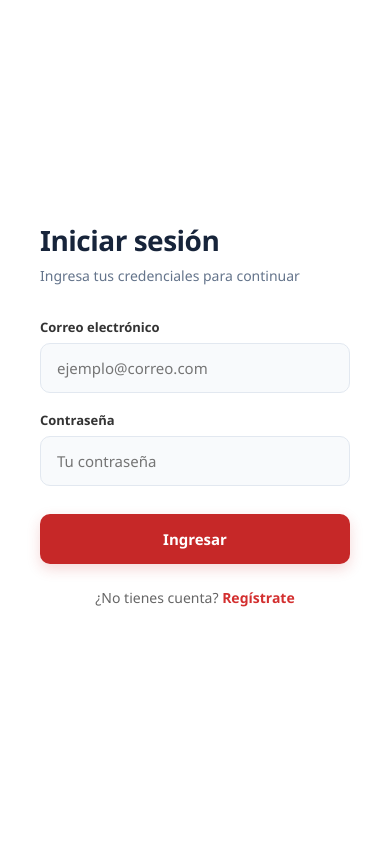
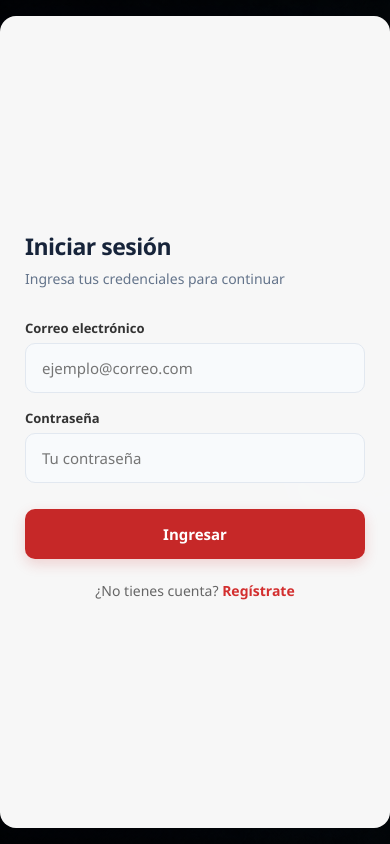
Before and after one commit to arturobravosesgo10-jpg/sig-bombers-oruro, a Flask app: template bomberos-oruro/templates/index.html in a window 390 px wide. Run offline with Flask 3, Linux system fonts and the light colour scheme; the template is opened without the code that fills it, so the values that code supplies are empty; some libraries are stand-ins or nearby versions.

Commit message:
reestauracion del style

```diff
--- a/bomberos-oruro/static/css/style.css
+++ b/bomberos-oruro/static/css/style.css
@@ -15,91 +15,47 @@ body {
 }
 
 /* ========================================= */
-/* LOGIN MODERNO */
+/* LOGIN CON IMAGEN DE FONDO */
 /* ========================================= */
 
 .pantalla-login {
     width: 100%;
     height: 100vh;
     display: flex;
-    background: #0f0f0f;
-}
-
-.login-fondo {
-    flex: 1.2;
-    background: linear-gradient(145deg, #7f0000 0%, #b71c1c 40%, #e53935 100%);
-    display: flex;
-    align-items: center;
-    justify-content: center;
-    color: white;
-    padding: 40px;
+    justify-content: flex-end; /* formulario a la derecha en PC */
+    align-items: stretch;
+    background-image: url('/static/img/login-desktop.jpg');
+    background-size: cover;
+    background-position: center;
+    background-repeat: no-repeat;
     position: relative;
-    overflow: hidden;
-}
-
-.login-fondo::before {
+}
+
+/* Capa oscura solo en el lado del formulario (opcional, se puede quitar) */
+.pantalla-login::before {
     content: "";
     position: absolute;
-    width: 400px;
-    height: 400px;
-    background: rgba(255,255,255,0.06);
-    border-radius: 50%;
-    top: -100px;
-    left: -100px;
-}
-
-.login-fondo::after {
-    content: "";
-    position: absolute;
-    width: 300px;
-    height: 300px;
-    background: rgba(255,255,255,0.04);
-    border-radius: 50%;
-    bottom: -80px;
-    right: -60px;
-}
-
-.login-info {
-    text-align: center;
-    max-width: 420px;
+    inset: 0;
+    background: linear-gradient(to right, rgba(0,0,0,0.15) 0%, rgba(0,0,0,0.55) 70%);
+    z-index: 1;
+}
+
+.login-fondo {
+    display: none !important;
+}
+
+.login-panel {
     position: relative;
     z-index: 2;
-}
-
-.logo-grande {
-    font-size: 90px;
-    margin-bottom: 18px;
-    filter: drop-shadow(0 8px 20px rgba(0,0,0,0.3));
-}
-
-.login-info h1 {
-    font-size: 48px;
-    font-weight: 800;
-    margin-bottom: 12px;
-    letter-spacing: -1px;
-}
-
-.login-info p {
-    font-size: 18px;
-    opacity: 0.92;
-    font-weight: 400;
-}
-
-.login-info .subtitulo {
-    margin-top: 10px;
-    font-size: 15px;
-    opacity: 0.75;
-    font-weight: 300;
-}
-
-.login-panel {
-    width: 460px;
-    background: #ffffff;
+    width: 440px;
+    min-height: 100vh;
+    background: rgba(255, 255, 255, 0.97);
+    backdrop-filter: blur(12px);
     display: flex;
     align-items: center;
     justify-content: center;
-    padding: 50px 40px;
-    box-shadow: -20px 0 60px rgba(0,0,0,0.25);
+    padding: 40px;
+    box-shadow: -15px 0 40px rgba(0, 0, 0, 0.25);
 }
 
 .login {
@@ -115,15 +71,15 @@ body {
 }
 
 .login-descripcion {
-    color: #777;
+    color: #666;
     font-size: 14px;
-    margin-bottom: 30px;
+    margin-bottom: 28px;
 }
 
 .login label {
     display: block;
-    margin-top: 18px;
-    margin-bottom: 7px;
+    margin-top: 16px;
+    margin-bottom: 6px;
     font-weight: 600;
     font-size: 13px;
     color: #333;
@@ -148,7 +104,7 @@ body {
 
 #btnLogin, #btnRegistro {
     width: 100%;
-    margin-top: 28px;
+    margin-top: 26px;
     padding: 15px;
     border: none;
     border-radius: 12px;
@@ -174,7 +130,7 @@ body {
 }
 
 .mensaje-login {
-    margin-top: 16px;
+    margin-top: 14px;
     color: #d32f2f !important;
     font-weight: 600;
     font-size: 13px;
@@ -182,7 +138,7 @@ body {
 }
 
 .enlace-registro {
-    margin-top: 24px;
+    margin-top: 22px;
     font-size: 14px;
     color: #666;
     text-align: center;
@@ -196,6 +152,29 @@ body {
 
 .enlace-registro a:hover {
     text-decoration: underline;
+}
+
+/* ===== CELULAR: formulario centrado ===== */
+@media (max-width: 768px) {
+    .pantalla-login {
+        justify-content: center;
+        align-items: center;
+        background-image: url('/static/img/login-mobile.jpg');
+    }
+
+    .pantalla-login::before {
+        background: rgba(0, 0, 0, 0.45);
+    }
+
+    .login-panel {
+        width: 100%;
+        max-width: 400px;
+        min-height: auto;
+        margin: 20px;
+        padding: 32px 24px;
+        border-radius: 18px;
+        box-shadow: 0 15px 40px rgba(0, 0, 0, 0.3);
+    }
 }
 
 /* ========================================= */
@@ -1801,3 +1780,21 @@ header {
     vertical-align: middle;
     margin-right: 4px;
 }
+
+/* ===== LOGIN RESPONSIVE ===== */
+@media (max-width: 768px) {
+    .pantalla-login {
+        background-image: url('/static/img/login-mobile.jpg');
+    }
+
+    .login-panel {
+        max-width: 100%;
+        margin: 16px;
+        padding: 32px 24px;
+        border-radius: 16px;
+    }
+
+    .login h2 {
+        font-size: 23px;
+    }
+}
```
